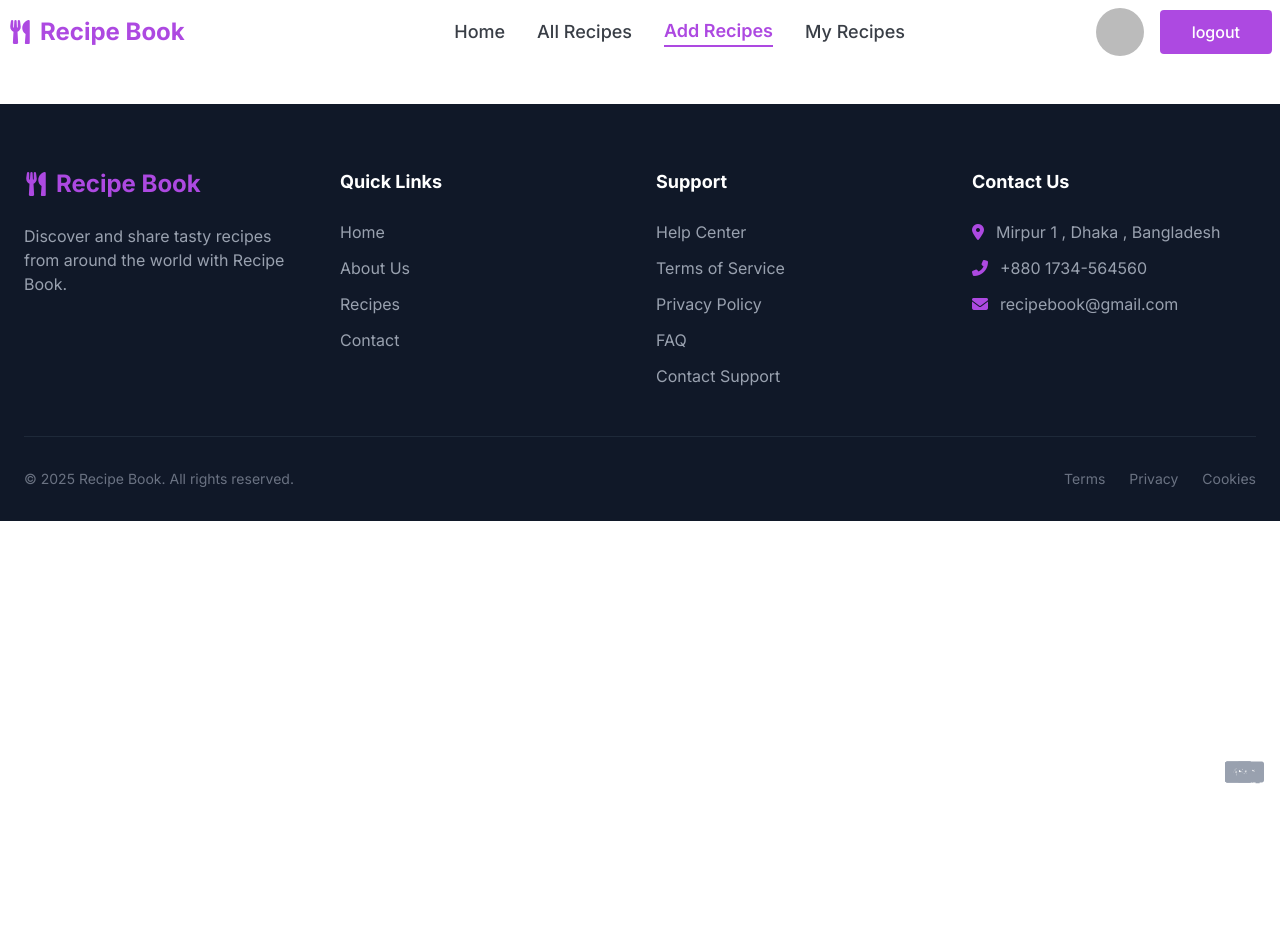
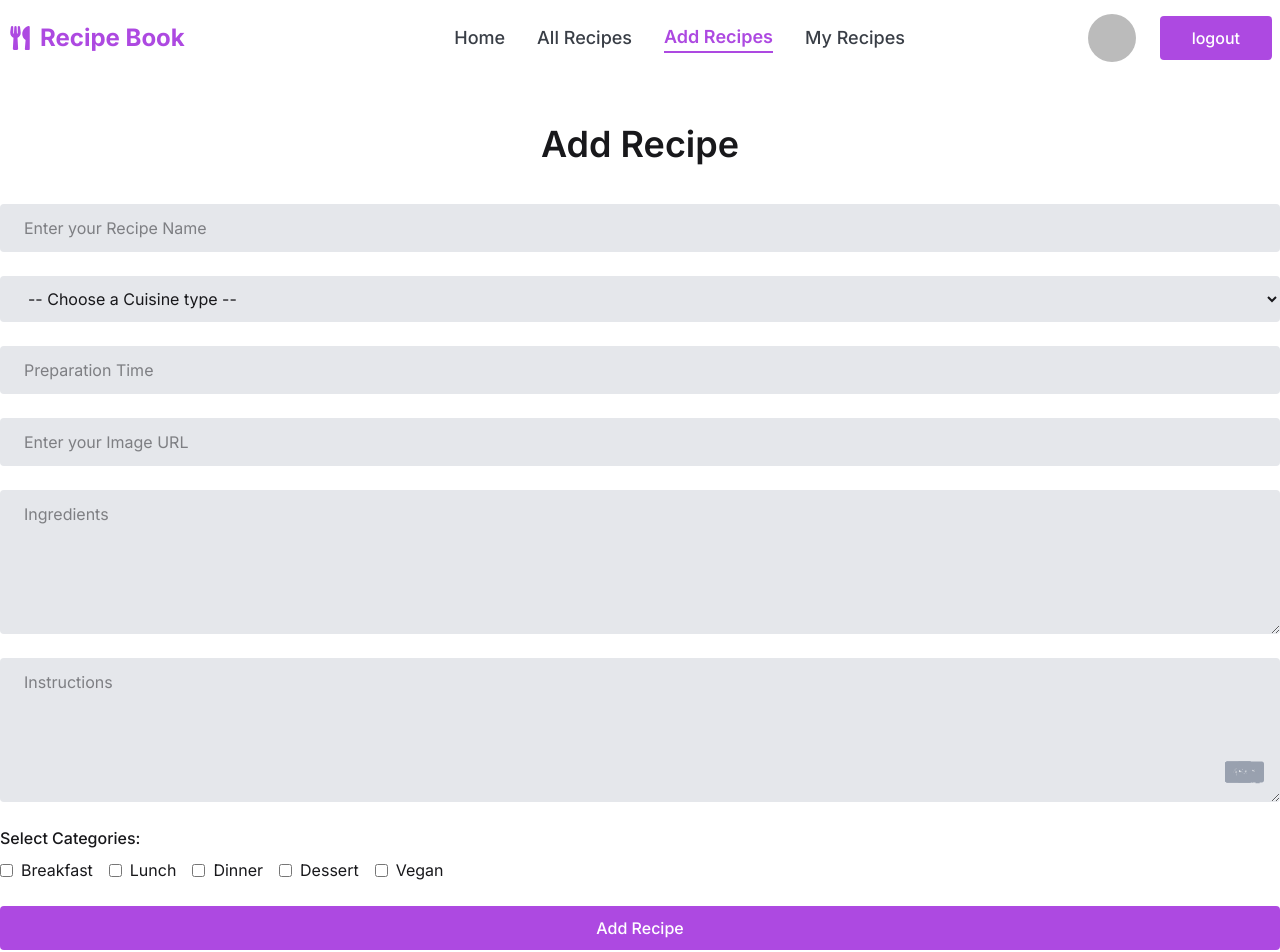
Before and after one commit to noob-ubaid/Recipe-app, a React (Vite) app: page /addrecipes in a window 1280 px wide. Shown: the top 952 px of the page. Before the commit the page ends 800 px from the top, so only its background shows below. Built offline with nearby package versions, Linux system fonts and the light colour scheme; no server answers; sample sign-in values are in the browser's storage.

Commit message:
added forget password

```diff
--- a/index.html
+++ b/index.html
@@ -2,7 +2,7 @@
 <html lang="en" data-theme="light">
   <head>
     <meta charset="UTF-8" />
-    <link rel="icon" type="image/svg+xml" href="/vite.svg" />
+    <link rel="icon" type="image/svg+xml" href="/favicon.svg" />
     <meta name="viewport" content="width=device-width, initial-scale=1.0" />
     <link rel="stylesheet" href="https://cdnjs.cloudflare.com/ajax/libs/font-awesome/6.7.2/css/all.min.css" integrity="sha512-Evv84Mr4kqVGRNSgIGL/F/aIDqQb7xQ2vcrdIwxfjThSH8CSR7PBEakCr51Ck+w+/U6swU2Im1vVX0SVk9ABhg==" crossorigin="anonymous" referrerpolicy="no-referrer" />
     <title>Recipe Book</title>
--- a/package.json
+++ b/package.json
@@ -10,6 +10,10 @@
     "preview": "vite preview"
   },
   "dependencies": {
+    "@emotion/react": "^11.14.0",
+    "@emotion/styled": "^11.14.0",
+    "@mui/material": "^7.1.0",
+    "@mui/styled-engine-sc": "^7.1.0",
     "@tailwindcss/vite": "^4.1.7",
     "firebase": "^11.7.3",
     "react": "^19.1.0",
@@ -18,6 +22,7 @@
     "react-router": "^7.6.0",
     "react-simple-typewriter": "^5.0.1",
     "react-toastify": "^11.0.5",
+    "styled-components": "^6.1.18",
     "swiper": "^11.2.7",
     "tailwindcss": "^4.1.7"
   },
--- a/src/Pages/AddRecipes/AddRecipes.jsx
+++ b/src/Pages/AddRecipes/AddRecipes.jsx
@@ -1,11 +1,181 @@
-import React from 'react';
+import React, { useState } from "react";
+import { toast } from "react-toastify";
 
 const AddRecipes = () => {
-    return (
-        <div>
+  const [ingredients, setIngredients] = useState("");
+  const [instructions, setInstructions] = useState("");
+  const [cuisine, setCuisine] = useState("");
+  const [category, setCategory] = useState("")
+  const handleAddRecipes = (e) => {
+    e.preventDefault();
+    const form = e.target;
+    const name = form.name.value;
+    const time = form.preparation.value;
+    const photo = form.image.value;
+    const data = {
+      name : name,
+      time : time ,
+      photo : photo,
+      like : 0 ,
+      ingredients  :ingredients,
+      instructions : instructions,
+      cuisine : cuisine,
+      category : category
+    }
+    // post method
+    fetch("https://recipe-server-liard.vercel.app/addrecipes", {
+      method : "POST",
+      headers : {
+        'content-type' : "application/json"
+      },
+      body : JSON.stringify(data)
+    })
+    .then(res => res.json())
+    .then(data => {
+       toast.success("Successfully added food items")
+    })
+  };
+  const handleIngredients = e => {
+    setIngredients(e.target.value)
+  }
+  const handleInstructions = e => {
+    setInstructions(e.target.value)
+  }
+  const handleCuisine = e => {
+    setCuisine(e.target.value)
+  }
+  const handleCategory = e => {
+    setCategory(e.target.value)
+  }
+  return (
+    <>
+      <h1 className="text-center text-2xl md:text-3xl lg:text-4xl font-semibold mt-8 md:mt-12">
+        Add Recipe
+      </h1>
+      <form onSubmit={handleAddRecipes}>
+        <div className="flex flex-col mt-6 md:gap-6 gap-4 md:mt-10 w-full">
+          <input
+            className=" px-6 py-3 rounded bg-gray-200 outline-none"
+            type="text"
+            name="name"
+            placeholder="Enter your Recipe Name"
+            required
+          />
+          <div className="flex items-center md:gap-8 gap-4   flex-col md:flex-row w-full">
+            <select value={cuisine}  onChange={handleCuisine} className=" px-6 py-3 rounded w-full bg-gray-200 outline-none">
+              <option value="">-- Choose a Cuisine type --</option>
+              <option value="Italian">Italian</option>
+              <option value=" Mexican"> Mexican</option>
+              <option value="Indian">Indian</option>
+              <option value="Chinese">Chinese</option>
+              <option value="Others">Others</option>
+            </select>
+          </div>
+          <div className="flex items-center md:gap-8 gap-4  flex-col md:flex-row w-full">
+            <input
+              className=" px-6 py-3  w-full rounded bg-gray-200 outline-none"
+              type="number"
+              name="preparation"
+              placeholder="Preparation Time"
+              required
+            />
+          </div>
+          <input
+            className=" px-6 py-3 rounded bg-gray-200 outline-none"
+            type="text"
+            name="image"
+            placeholder="Enter your Image URL"
+            required
+          />
+          <textarea
+            name="Ingredients"
+            value={ingredients}
+            onChange={handleIngredients}
+            rows="5"
+            required
+            placeholder="Ingredients"
+            className=" px-6  py-3 rounded bg-gray-200 outline-none"
+          ></textarea>
+          <textarea
+            name="Instructions"
+            rows="5"
+            onChange={handleInstructions}
+            value={instructions}
+            required
+            placeholder="Instructions"
+            className=" px-6  py-3 rounded bg-gray-200 outline-none"
+          ></textarea>
+          <div className="flex flex-col gap-2">
+            <label className="font-medium">Select Categories:</label>
+            <div className="flex flex-wrap gap-4">
+               <label className="flex items-center gap-2">
+      <input
+        type="checkbox"
+        name="category"
+        value="Breakfast"
+        checked={category === "Breakfast"}
+        onChange={handleCategory}
+        className="accent-purple-500"
+      />
+      Breakfast
+    </label>
 
+    <label className="flex items-center gap-2">
+      <input
+        type="checkbox"
+        name="category"
+        value="Lunch"
+        checked={category === "Lunch"}
+        onChange={handleCategory}
+        className="accent-purple-500"
+      />
+      Lunch
+    </label>
+
+    <label className="flex items-center gap-2">
+      <input
+        type="checkbox"
+        name="category"
+        value="Dinner"
+        checked={category === "Dinner"}
+        onChange={handleCategory}
+        className="accent-purple-500"
+      />
+      Dinner
+    </label>
+
+    <label className="flex items-center gap-2">
+      <input
+        type="checkbox"
+        name="category"
+        value="Dessert"
+        checked={category === "Dessert"}
+        onChange={handleCategory}
+        className="accent-purple-500"
+      />
+      Dessert
+    </label>
+              <label className="flex items-center gap-2">
+                <input
+                  type="checkbox"
+                  name="categories"
+                  value="Vegan"
+                  className="accent-purple-500"
+                />
+                Vegan
+              </label>
+            </div>
+          </div>
+          <button
+            type="submit"
+            className=" bg-[#AD49E1] w-full text-white font-medium md:px-8 md:py-2.5 px-4 py-2  rounded"
+          >
+            Add Recipe
+          </button>
         </div>
-    );
+      </form>
+    </>
+  );
 };
 
 export default AddRecipes;
--- a/src/Pages/Home/Home.jsx
+++ b/src/Pages/Home/Home.jsx
@@ -1,4 +1,4 @@
-import React, { use } from 'react';
+import React from 'react';
 import Slider from '../../components/slider/Slider';
 import { AuthContext } from '../../components/Context/AuthProvider';
 
--- a/src/Router/Router.jsx
+++ b/src/Router/Router.jsx
@@ -6,35 +6,40 @@ import AddRecipes from "../Pages/AddRecipes/AddRecipes";
 import MyRecipes from "../Pages/MyRecipes/MyRecipes";
 import Login from "../Pages/Login/Login";
 import Register from "../Pages/Register/Register";
+import PrivateRoute from "../components/Context/PrivatRoute";
 export const router = createBrowserRouter([
   {
     path: "/",
-    Component : Root,
-    children : [
+    Component: Root,
+    children: [
       {
-            index : true,
-            Component : Home
+        index: true,
+        Component: Home,
       },
       {
-            path : "/allrecipes",
-            Component : AllRecipes
+        path: "/allrecipes",
+        element: <AllRecipes></AllRecipes>,
       },
       {
-            path : '/addrecipes',
-            Component : AddRecipes
+        path: "/addrecipes",
+        element: (
+          <PrivateRoute>
+            <AddRecipes></AddRecipes>
+          </PrivateRoute>
+        ),
       },
       {
-            path : '/myrecipes',
-            Component : MyRecipes
-        }
-    ]
+        path: "/myrecipes",
+         element : <PrivateRoute><MyRecipes></MyRecipes></PrivateRoute>
+      },
+    ],
   },
   {
-    path : '/login',
-    Component : Login
+    path: "/login",
+    Component: Login,
   },
   {
-    path : '/register',
-    Component : Register
-  }
+    path: "/register",
+    Component: Register,
+  },
 ]);
--- a/src/components/Context/AuthProvider.jsx
+++ b/src/components/Context/AuthProvider.jsx
@@ -18,6 +18,9 @@ const AuthProvider = ({ children }) => {
   const logOut = () => {
     return signOut(auth)
   }
+    const forgetPassword = email => {
+    return sendPasswordResetEmail(auth, email)
+  }
   const google =() => {
     const provider = new GoogleAuthProvider();
    return signInWithPopup(auth, provider)
@@ -34,6 +37,7 @@ const AuthProvider = ({ children }) => {
   const data = {
     logIn,
     register,
+    forgetPassword ,
     logOut,
     loading,
     setLoading,
--- /dev/null
+++ b/src/components/Context/PrivatRoute.jsx
@@ -0,0 +1,23 @@
+import React, { use } from "react";
+import { AuthContext } from "./AuthProvider";
+import { Navigate, useLocation } from "react-router";
+
+const PrivateRoute = ({ children }) => {
+  const { user, loading } = use(AuthContext);
+  const location = useLocation();
+
+  if (loading) {
+    return (
+      <div className="w-full h-screen flex items-center justify-center">
+        <span className="loading loading-spinner loading-xl"></span>
+      </div>
+    );
+  }
+  if (user && user?.email) {
+    return children;
+  } else {
+    return <Navigate state={location.pathname} to="/login"></Navigate>;
+  }
+};
+
+export default PrivateRoute;
--- a/src/components/Navbar/Header.jsx
+++ b/src/components/Navbar/Header.jsx
@@ -3,7 +3,8 @@ import { Link, NavLink } from "react-router";
 import { FaUtensils } from "react-icons/fa";
 import { AuthContext } from "../Context/AuthProvider";
 import { toast } from "react-toastify";
-
+import Button from "@mui/material/Button";
+import Tooltip from "@mui/material/Tooltip";
 const Header = () => {
   const {user , logOut} = use(AuthContext)
   console.log(user)
@@ -62,7 +63,7 @@ const Header = () => {
             </NavLink>
           </ul>
         </div>
-        <h1 className="font-bold md:text-2xl text-xl ml-2 md:ml-0 flex items-center gap-2 text-[#AD49E1]">
+        <h1 className="md:font-bold font-semibold md:text-2xl text-lg ml-1 md:ml-0 flex items-center gap-1 md:gap-2 text-[#AD49E1]">
           <FaUtensils /> Recipe Book
         </h1>
       </div>
@@ -91,8 +92,9 @@ const Header = () => {
           </NavLink>
         </ul>
       </div>
-      <div className="navbar-end flex items-center gap-4">
-         <button>
+      <div className="navbar-end flex items-center gap-2 md:gap-4">
+          <Tooltip title={user && user.displayName} arrow>
+          <Button>
             {user && (
               <img
                 className="md:size-12 size-10 rounded-full"
@@ -100,9 +102,10 @@ const Header = () => {
                 alt=""
               />
             )}
-          </button>
+          </Button>
+        </Tooltip>
        {
-        user ?  <button onClick={handleLogOut} className=" bg-[#AD49E1] text-white font-medium md:px-8 md:py-2.5 px-4 py-2  rounded">
+        user ?  <button onClick={handleLogOut} className=" bg-[#AD49E1] text-white font-medium md:px-8 md:py-2.5 px-3.5 py-2  rounded">
           logout
         </button> : <Link to='/login' className=" bg-[#AD49E1] text-white font-medium md:px-8 md:py-2.5 px-4 py-2  rounded">
           Login
```
Also changed, not shown: src/Pages/Login/Login.jsx (+35 -19 lines), public/favicon.svg (added), 1 other file (tests, documents, lock files or other folders). Lines whose indentation alone changed are shown as unchanged.
